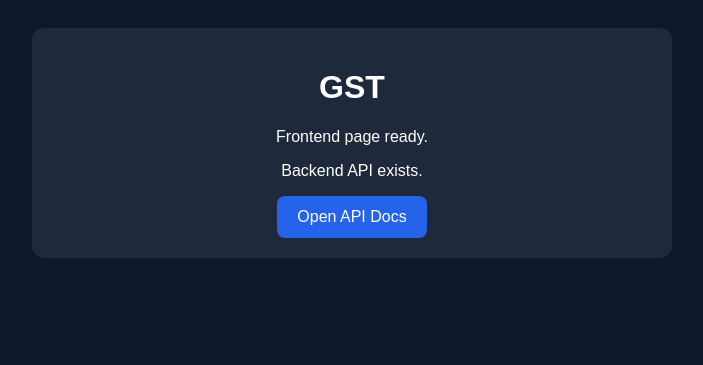
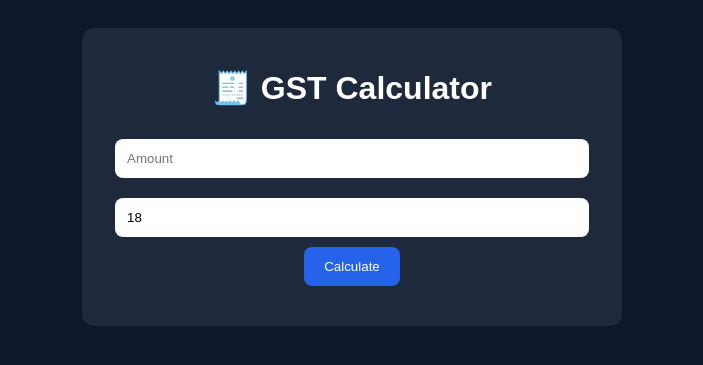
Before and after one commit to monish5189/passive-api, a Python web app: template templates/gst.html in a window 1280 px wide. Shown: the top 365 px of the page, without its empty margins (288-991 px from the left). Run offline with Jinja, Linux system fonts and the light colour scheme; the template is opened without the code that fills it, so the values that code supplies are empty.

Commit message:
Add working GST calculator

```diff
--- a/templates/gst.html
+++ b/templates/gst.html
@@ -1 +1,79 @@
-<!DOCTYPE html><html><head><title>gst</title><meta name='viewport' content='width=device-width,initial-scale=1'><style>body{font-family:Arial;background:#0f172a;color:white;text-align:center;padding:20px}.card{background:#1e293b;padding:20px;border-radius:12px;max-width:600px;margin:auto}.btn{display:inline-block;padding:12px 20px;background:#2563eb;color:white;text-decoration:none;border-radius:8px}</style></head><body><div class='card'><h1>GST</h1><p>Frontend page ready.</p><p>Backend API exists.</p><a class='btn' href='/docs'>Open API Docs</a></div></body></html>
+<!DOCTYPE html>
+<html>
+<head>
+<title>GST Calculator</title>
+<meta name="viewport" content="width=device-width, initial-scale=1">
+<style>
+body{
+    font-family:Arial;
+    background:#0f172a;
+    color:white;
+    text-align:center;
+    padding:20px;
+}
+.card{
+    background:#1e293b;
+    padding:20px;
+    border-radius:12px;
+    max-width:500px;
+    margin:auto;
+}
+input{
+    width:90%;
+    padding:12px;
+    margin:10px;
+    border:none;
+    border-radius:8px;
+}
+button{
+    padding:12px 20px;
+    border:none;
+    border-radius:8px;
+    background:#2563eb;
+    color:white;
+}
+.result{
+    margin-top:20px;
+    font-size:18px;
+}
+</style>
+</head>
+<body>
+
+<div class="card">
+
+<h1>🧾 GST Calculator</h1>
+
+<input id="amount" type="number" placeholder="Amount">
+
+<input id="gst" type="number" value="18" placeholder="GST %">
+
+<br>
+
+<button onclick="calculateGST()">Calculate</button>
+
+<div class="result" id="result"></div>
+
+</div>
+
+<script>
+async function calculateGST() {
+
+    let amount = document.getElementById('amount').value;
+    let gst = document.getElementById('gst').value;
+
+    let res = await fetch(
+        `/api/gst-calculator?amount=${amount}&gst_rate=${gst}`
+    );
+
+    let data = await res.json();
+
+    document.getElementById('result').innerHTML = `
+        <p>GST Amount: ₹${data.gst_amount}</p>
+        <p>Total Amount: ₹${data.total_amount}</p>
+    `;
+}
+</script>
+
+</body>
+</html>
```
